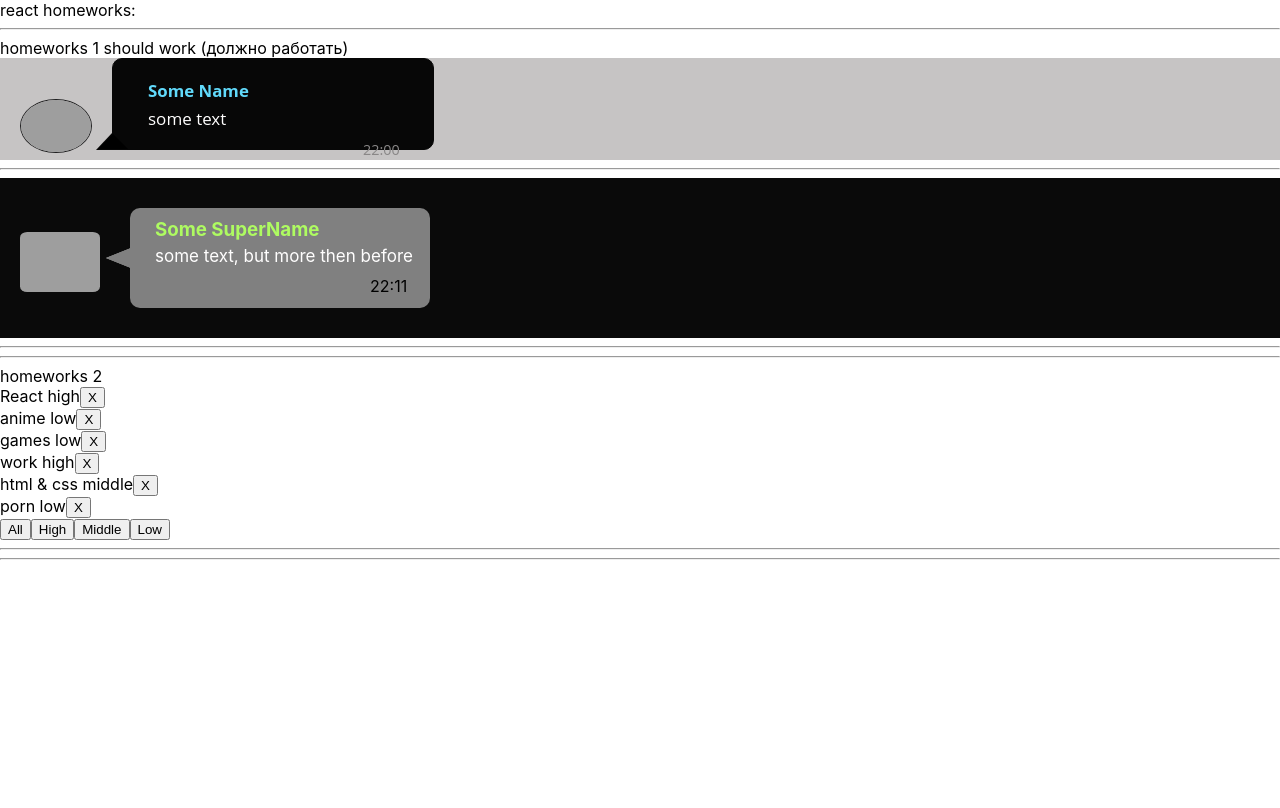
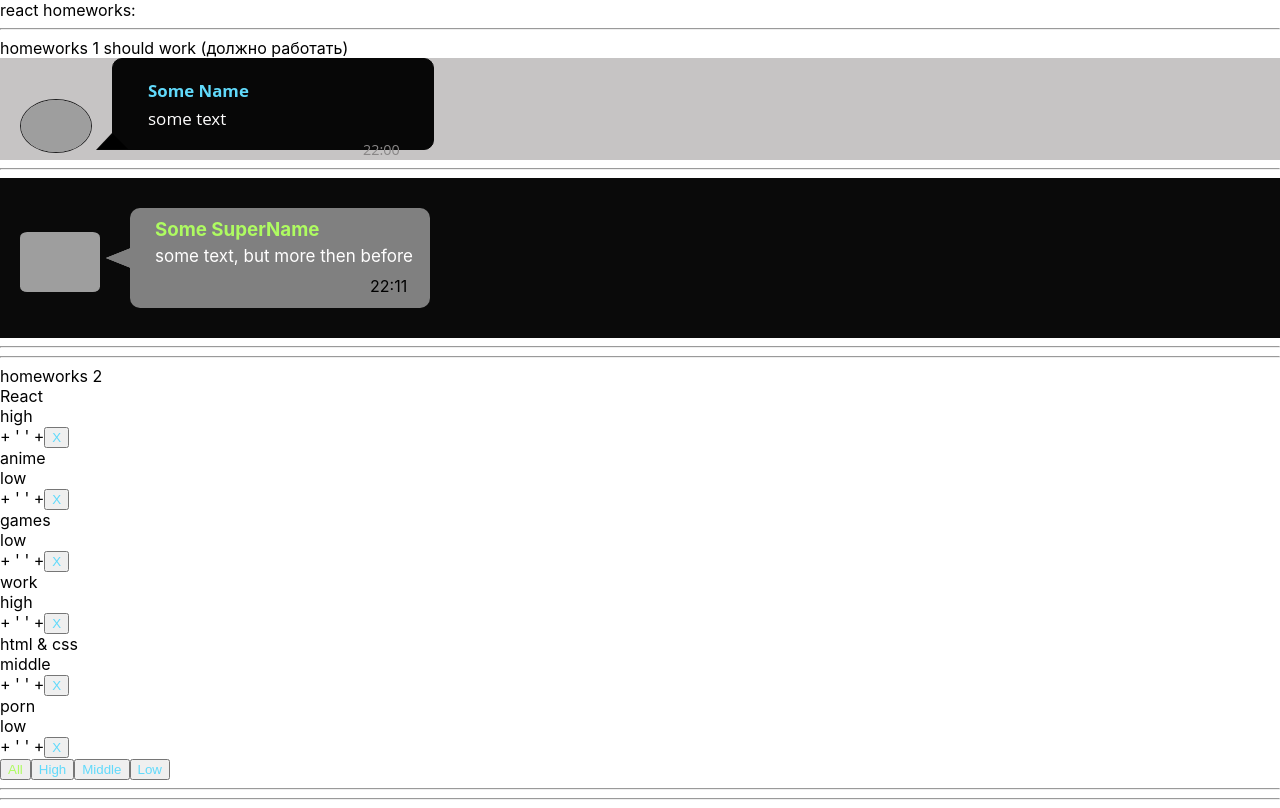
Before and after one commit to RamanSlinka/Homeworks, a React (Create React App) app: page / in a window 1280 px wide. Built offline with nearby package versions, Linux system fonts and the light colour scheme; grey boxes are pictures that could not be loaded.

Commit message:
homework-#1 homework-#2(started) homework-#2(finished)

```diff
--- a/src/p2-homeworks/h2/Affair.tsx
+++ b/src/p2-homeworks/h2/Affair.tsx
@@ -1,20 +1,30 @@
 import React from 'react'
 import {AffairType} from "./HW2";
+import s from './Affairs.module.css'
 
 type AffairPropsType = {
     // key не нужно типизировать
-    affair:  AffairType
+    affair: AffairType
     deleteAffairCallback: (_id: number) => void
 
 }
 
 function Affair(props: AffairPropsType) {
-    const deleteCallback = () => {props.deleteAffairCallback(props.affair._id)}
+    const deleteCallback = () => {
+        props.deleteAffairCallback(props.affair._id)
+    }
+
+    const priorityClass = s.item + ' ' + s[props.affair.priority]
 
     return (
         <div>
-            {props.affair.name + '   ' + props.affair.priority}
-            <button onClick={deleteCallback}>X</button>
+            <div className={s.item}>{props.affair.name}</div>
+            <div className={priorityClass}>{props.affair.priority}</div>
+            + ' ' +
+            <button
+                onClick={deleteCallback}
+                className={s.item + ' ' + s.button}
+            >X</button>
         </div>
     )
 }
--- a/src/p2-homeworks/h2/Affairs.module.css
+++ b/src/p2-homeworks/h2/Affairs.module.css
@@ -1,3 +1,12 @@
 .someClass {
 
 }
+
+
+.button{
+    color: #61dafb;
+}
+
+.active{
+    color: #aefb61;
+}
--- a/src/p2-homeworks/h2/Affairs.tsx
+++ b/src/p2-homeworks/h2/Affairs.tsx
@@ -1,11 +1,13 @@
 import React, {Dispatch,  SetStateAction} from 'react'
 import Affair from './Affair'
-import {AffairType, FilterType} from './HW2'
+import {AffairType,  FilterType} from './HW2'
+import s from './Affairs.module.css'
 
 type AffairsPropsType = {
     data: Array<AffairType>
     setFilter: Dispatch<SetStateAction<FilterType>>
     deleteAffairCallback: (_id: number) => void
+    filter: FilterType
 }
 
 function Affairs(props: AffairsPropsType) {
@@ -18,7 +20,7 @@ function Affairs(props: AffairsPropsType) {
     ))
 
     const setAll = () =>
-    { props.setFilter('all')} // need to fix
+    { props.setFilter('all')}
     const setHigh = () =>
     { props.setFilter('high')}
     const setMiddle = () =>
@@ -26,15 +28,19 @@ function Affairs(props: AffairsPropsType) {
     const setLow = () =>
     { props.setFilter('low')}
 
+    const onAll = s.button + ' ' + (props.filter === 'all' ? s.active : '')
+    const onHigh = s.button + ' ' + (props.filter === 'high' ? s.active : '')
+    const onMiddle = s.button + ' ' + (props.filter === 'middle' ? s.active : '')
+    const onLow = s.button + ' ' + (props.filter === 'low' ? s.active : '')
+
     return (
         <div>
-
             {mappedAffairs}
 
-            <button onClick={setAll}>All</button>
-            <button onClick={setHigh}>High</button>
-            <button onClick={setMiddle}>Middle</button>
-            <button onClick={setLow}>Low</button>
+            <button onClick={setAll} className={onAll}>All</button>
+            <button onClick={setHigh} className={onHigh}>High</button>
+            <button onClick={setMiddle} className={onMiddle}>Middle</button>
+            <button onClick={setLow} className={onLow}>Low</button>
         </div>
     )
 }
--- a/src/p2-homeworks/h2/HW2.tsx
+++ b/src/p2-homeworks/h2/HW2.tsx
@@ -53,6 +53,7 @@ function HW2() {
                 data={filteredAffairs}
                 setFilter={setFilter}
                 deleteAffairCallback={deleteAffairCallback}
+                filter={filter}
             />
 
             <hr/>
```
